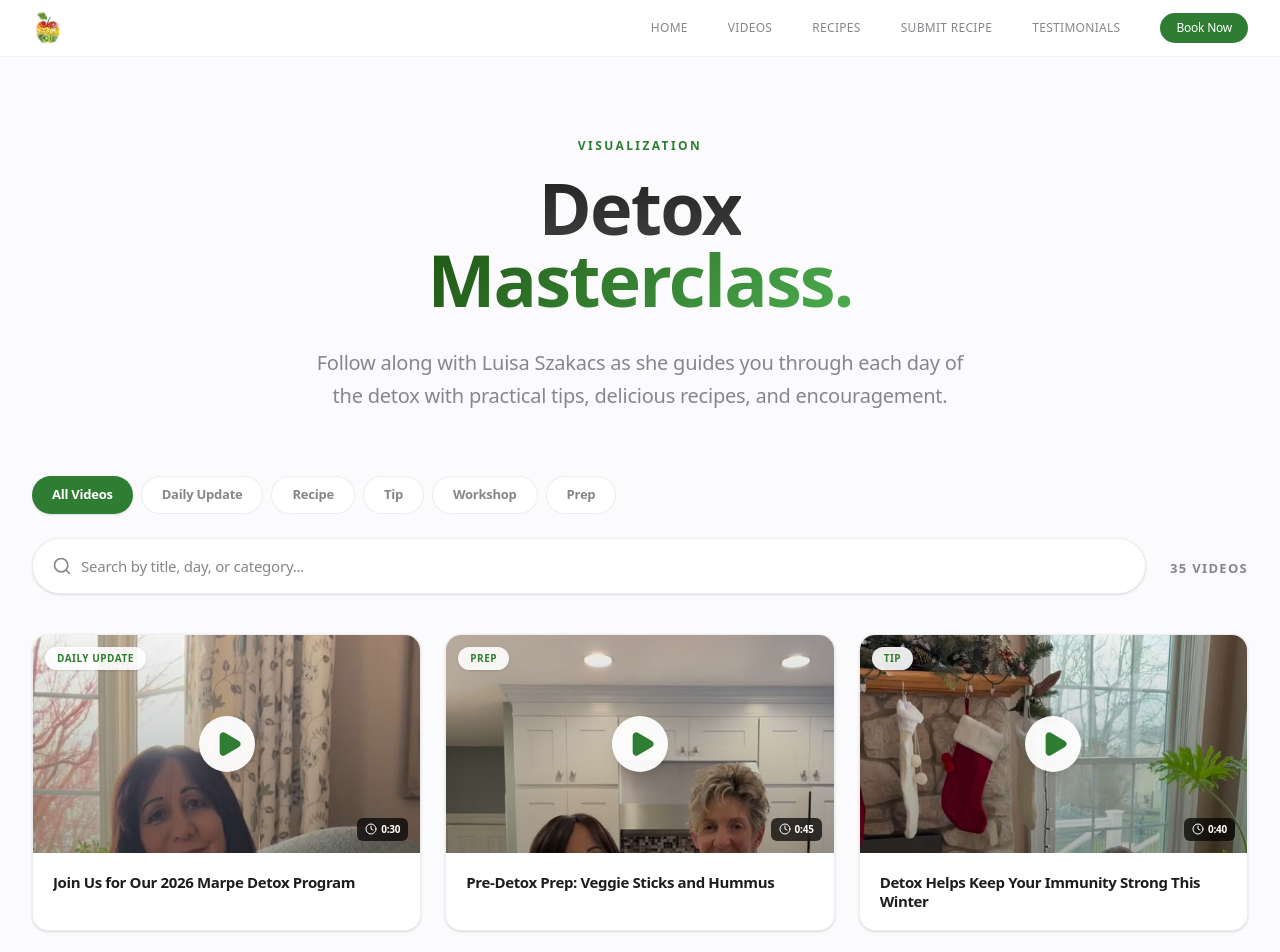
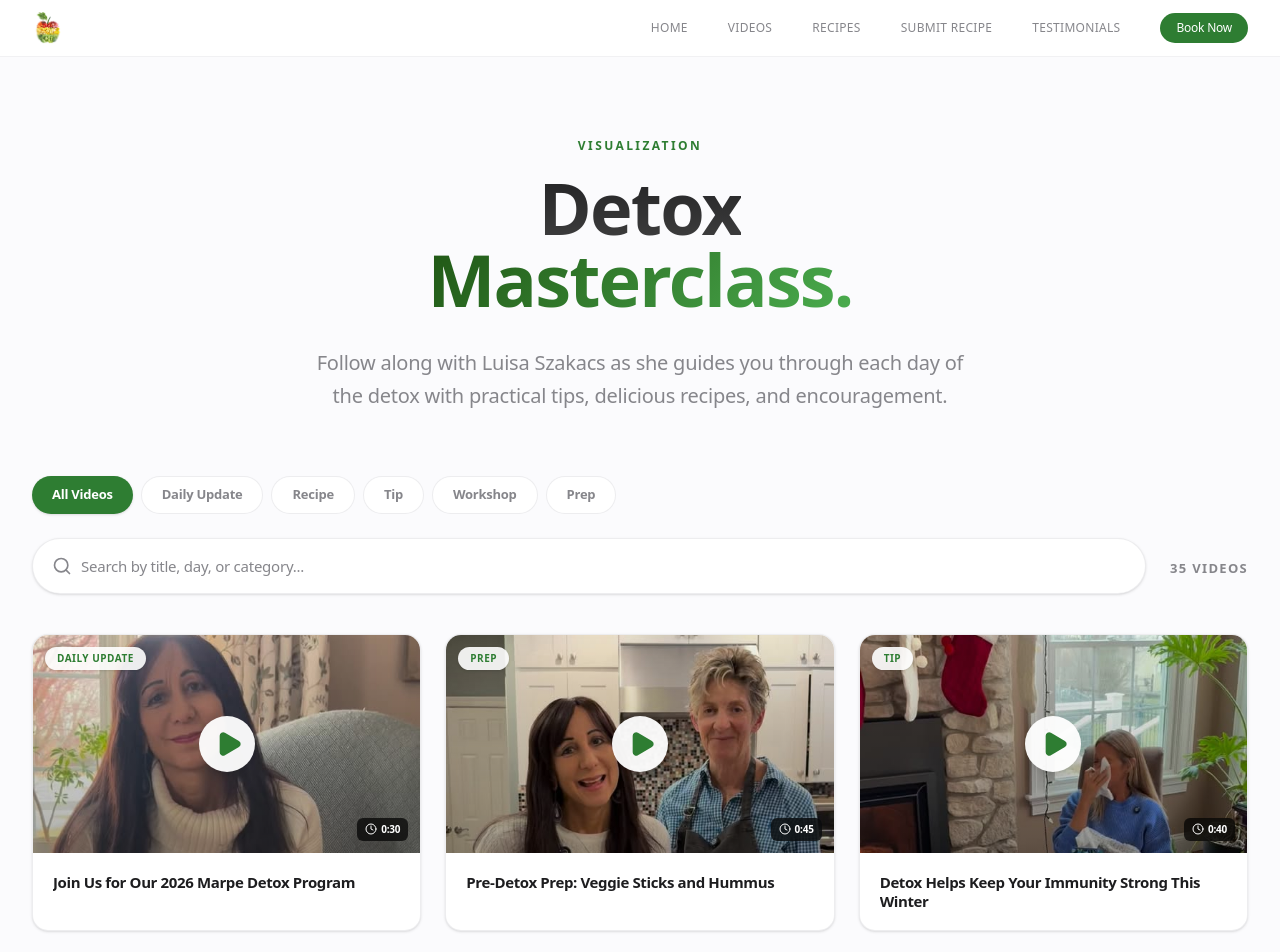
Before and after one commit to tszaks/marpe-detox-guide, a Next.js app: page /videos in a window 1280 px wide. Shown: the top 952 px of the page. Built offline with nearby package versions, Linux system fonts and the light colour scheme.

Commit message:
Adjust thumbnail crop position to 25% from top (between top and center)

```diff
--- a/src/components/videos/VideoCard.tsx
+++ b/src/components/videos/VideoCard.tsx
@@ -30,7 +30,7 @@
             src={video.thumbnailUrl}
             alt={video.title}
             fill
-            className="object-cover object-top transition-transform duration-300 group-hover:scale-105"
+            className="object-cover object-[center_25%] transition-transform duration-300 group-hover:scale-105"
             sizes="(max-width: 640px) 100vw, (max-width: 1024px) 50vw, 33vw"
           />
         )}
```
